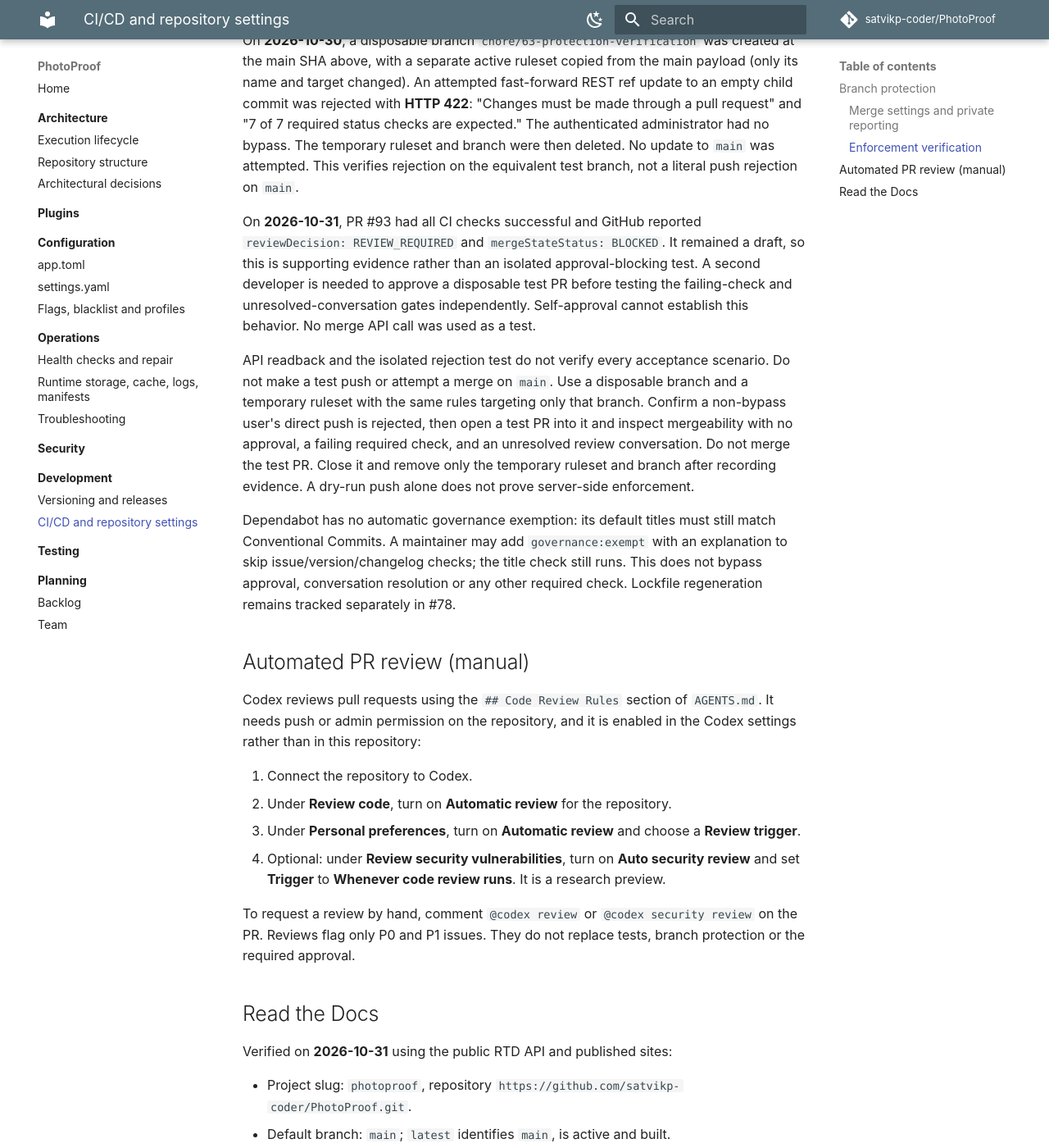
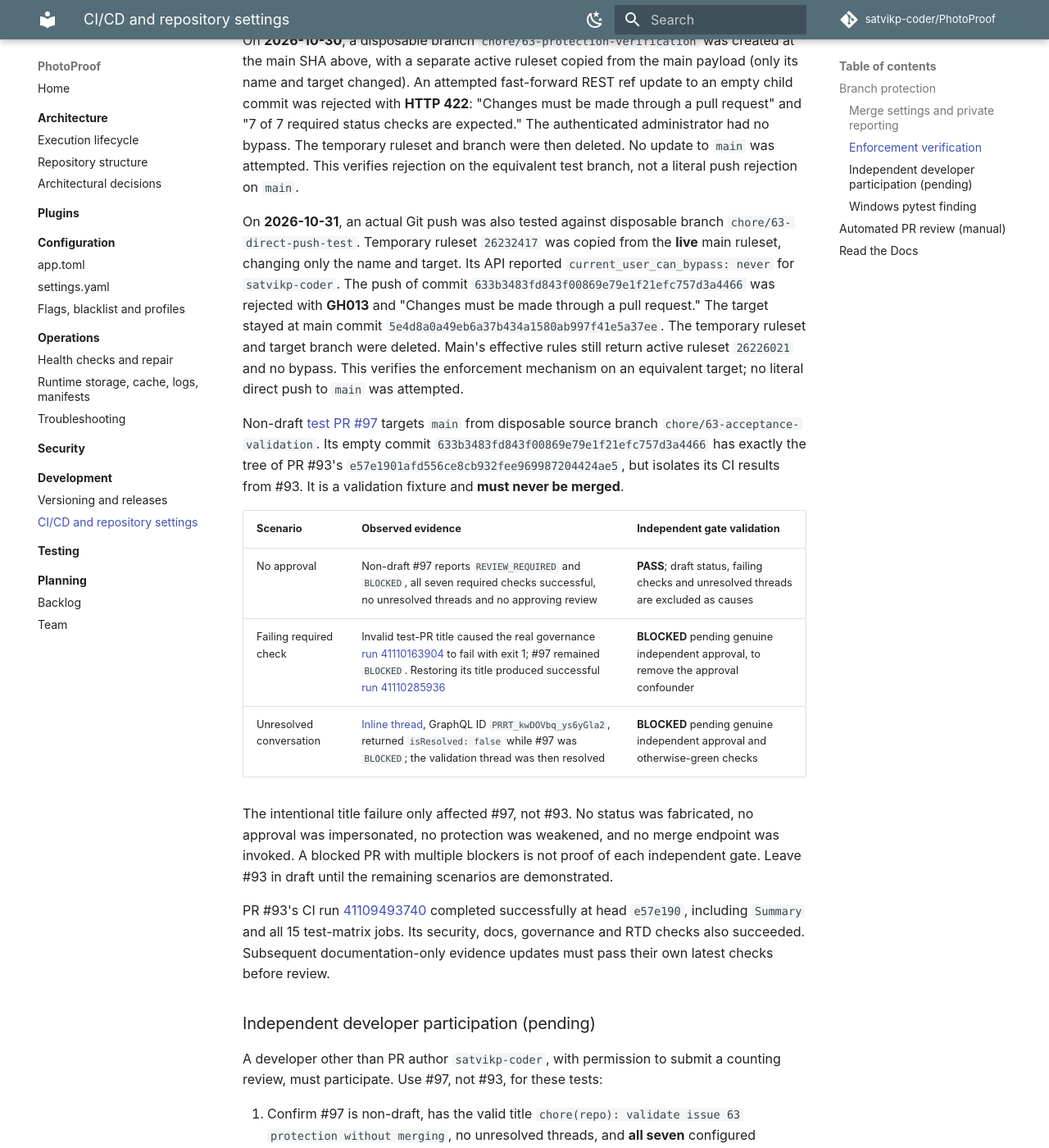
Before and after one commit to satvikp-coder/PhotoProof, an MkDocs documentation site: the page built from docs/development/ci.md, in a window 1280 px wide and 1400 px high, scrolled down 2140 px. Shown: the whole window at 82% size. Built offline with MkDocs 1.6.1 and Material for MkDocs 9.7.7, drawn with Linux system fonts in a browser that asks for light colours; comment, search, counter and statistics services are not loaded; some of the changed text lies outside the part shown.

Commit message:
docs(repo): record protection acceptance evidence and windows findings

```diff
--- a/docs/development/ci.md
+++ b/docs/development/ci.md
@@ -78,20 +78,91 @@
 No update to `main` was attempted. This verifies rejection on the equivalent test
 branch, not a literal push rejection on `main`.
 
-On **2026-10-31**, PR #93 had all CI checks successful and GitHub reported
-`reviewDecision: REVIEW_REQUIRED` and `mergeStateStatus: BLOCKED`. It remained a
-draft, so this is supporting evidence rather than an isolated approval-blocking
-test. A second developer is needed to approve a disposable test PR before testing
-the failing-check and unresolved-conversation gates independently. Self-approval
-cannot establish this behavior. No merge API call was used as a test.
+On **2026-10-31**, an actual Git push was also tested against disposable branch
+`chore/63-direct-push-test`. Temporary ruleset `26232417` was copied from the **live**
+main ruleset, changing only the name and target. Its API reported
+`current_user_can_bypass: never` for `satvikp-coder`. The push of commit
+`633b3483fd843f00869e79e1f21efc757d3a4466` was rejected with **GH013** and
+"Changes must be made through a pull request." The target stayed at main commit
+`5e4d8a0a49eb6a37b434a1580ab997f41e5a37ee`. The temporary ruleset and target branch
+were deleted. Main's effective rules still return active ruleset `26226021` and
+no bypass. This verifies the enforcement mechanism on an equivalent target;
+no literal direct push to `main` was attempted.
 
-API readback and the isolated rejection test do not verify every acceptance scenario. Do not make a
-test push or attempt a merge on `main`. Use a disposable branch and a temporary
-ruleset with the same rules targeting only that branch. Confirm a non-bypass user's
-direct push is rejected, then open a test PR into it and inspect mergeability with
-no approval, a failing required check, and an unresolved review conversation. Do not
-merge the test PR. Close it and remove only the temporary ruleset and branch after
-recording evidence. A dry-run push alone does not prove server-side enforcement.
+Non-draft [test PR #97](https://github.com/satvikp-coder/PhotoProof/pull/97) targets
+`main` from disposable source branch `chore/63-acceptance-validation`. Its empty
+commit `633b3483fd843f00869e79e1f21efc757d3a4466` has exactly the tree of PR #93's
+`e57e1901afd556ce8cb932fee969987204424ae5`, but isolates its CI results from #93.
+It is a validation fixture and **must never be merged**.
+
+| Scenario | Observed evidence | Independent gate validation |
+|---|---|---|
+| No approval | Non-draft #97 reports `REVIEW_REQUIRED` and `BLOCKED`, all seven required checks successful, no unresolved threads and no approving review | **PASS**; draft status, failing checks and unresolved threads are excluded as causes |
+| Failing required check | Invalid test-PR title caused the real governance [run 41110163904](https://github.com/satvikp-coder/PhotoProof/actions/runs/41110163904) to fail with exit 1; #97 remained `BLOCKED`. Restoring its title produced successful [run 41110285936](https://github.com/satvikp-coder/PhotoProof/actions/runs/41110285936) | **BLOCKED** pending genuine independent approval, to remove the approval confounder |
+| Unresolved conversation | [Inline thread](https://github.com/satvikp-coder/PhotoProof/pull/97#discussion_r4427369103), GraphQL ID `PRRT_kwDOVbq_ys6yGla2`, returned `isResolved: false` while #97 was `BLOCKED`; the validation thread was then resolved | **BLOCKED** pending genuine independent approval and otherwise-green checks |
+
+The intentional title failure only affected #97, not #93. No status was fabricated,
+no approval was impersonated, no protection was weakened, and no merge endpoint
+was invoked. A blocked PR with multiple blockers is not proof of each independent
+gate. Leave #93 in draft until the remaining scenarios are demonstrated.
+
+PR #93's CI run [41109493740](https://github.com/satvikp-coder/PhotoProof/actions/runs/41109493740)
+completed successfully at head `e57e190`, including `Summary` and all 15 test-matrix
+jobs. Its security, docs, governance and RTD checks also succeeded. Subsequent
+documentation-only evidence updates must pass their own latest checks before review.
+
+### Independent developer participation (pending)
+
+A developer other than PR author `satvikp-coder`, with permission to submit a
+counting review, must participate. Use #97, not #93, for these tests:
+
+1. Confirm #97 is non-draft, has the valid title
+   `chore(repo): validate issue 63 protection without merging`, no unresolved
+   threads, and **all seven** configured required checks successful (including
+   `Summary`). Record its SHA, `REVIEW_REQUIRED` and `BLOCKED`. Inspect with
+   `gh pr view 97 --json headRefOid,isDraft,reviewDecision,mergeStateStatus` and
+   `gh pr checks 97 --required`; also compare against the seven-check ruleset,
+   because a check that has not started may be absent from the command output.
+2. Read the actual changes and submit an approval **only if the review warrants
+   it**. This must be a genuine independent code review. Do not use another token
+   to impersonate a reviewer. Wait for `reviewDecision: APPROVED` and a mergeable
+   baseline; do not merge. If the review finds issues, address them normally and
+   repeat the baseline after checks and review complete.
+3. With that approval and no open threads, set only #97's title to
+   `issue 63 deliberate governance validation failure` using `gh pr edit 97 --title`.
+   Wait for the new **real** governance check to fail. Record its run URL, head SHA,
+   `APPROVED` review decision, other required checks successful and `BLOCKED` merge
+   state. Restore the valid title above and wait for the new governance run to pass.
+   Do not push a commit, because that correctly dismisses the approval.
+4. Once the baseline is otherwise mergeable again, create an inline review
+   conversation on #97 describing this conversation-resolution acceptance test.
+   Leave it unresolved. Record the thread URL, `isResolved: false`, all required
+   checks passing, approval still valid, and `BLOCKED`. Resolve that validation
+   thread and confirm the otherwise mergeable state returns. Never click Merge.
+5. Add those actual observations and links to #93 and this page. Close #97 without
+   merging and delete only `chore/63-acceptance-validation`. Confirm no temporary
+   rulesets remain. Wait for #93's latest CI and RTD builds, then mark #93 ready and
+   request a genuine independent review of its final diff. Do not merge #93 or
+   close issue #63 automatically.
+
+### Windows pytest finding
+
+The local full run produced **233 passed, 1 skipped, 1 failed**. The failure in
+`test_safe_join_rejects_symlink_escape` is **WinError 1314** at `Path.symlink_to`,
+before `safe_join` executes. A standalone standard-library reproduction using
+`tempfile` and `Path.symlink_to`, without importing PhotoProof, produces the same
+error. `whoami /priv` does not list `SeCreateSymbolicLinkPrivilege` for the local
+process. This is an existing local Windows privilege limitation, not a PR regression.
+
+Both `tests/unit/test_storage.py` and `src/photoproof/core/security/paths.py` have
+identical Git blobs on main and this PR. No test was weakened or skipped and no
+machine privilege settings were changed. Rely on the actual hosted Windows results:
+all Python 3.11–3.15 test jobs passed for PR #93 at `e57e190`. In particular,
+[Windows Python 3.12 job 124247920453](https://github.com/satvikp-coder/PhotoProof/actions/runs/41109493740/job/124247920453)
+logs show every storage test passed, **170 unit tests passed, 1 macOS-only test
+skipped**, and **64 integration/resilience/security/e2e tests passed**. Its workflow
+runs the full unit suite, including the symlink-escape test. This provides the
+cross-platform evidence without masking the local failure.
 
 Dependabot has no automatic governance exemption: its default titles must still
 match Conventional Commits. A maintainer may add `governance:exempt` with an
```
